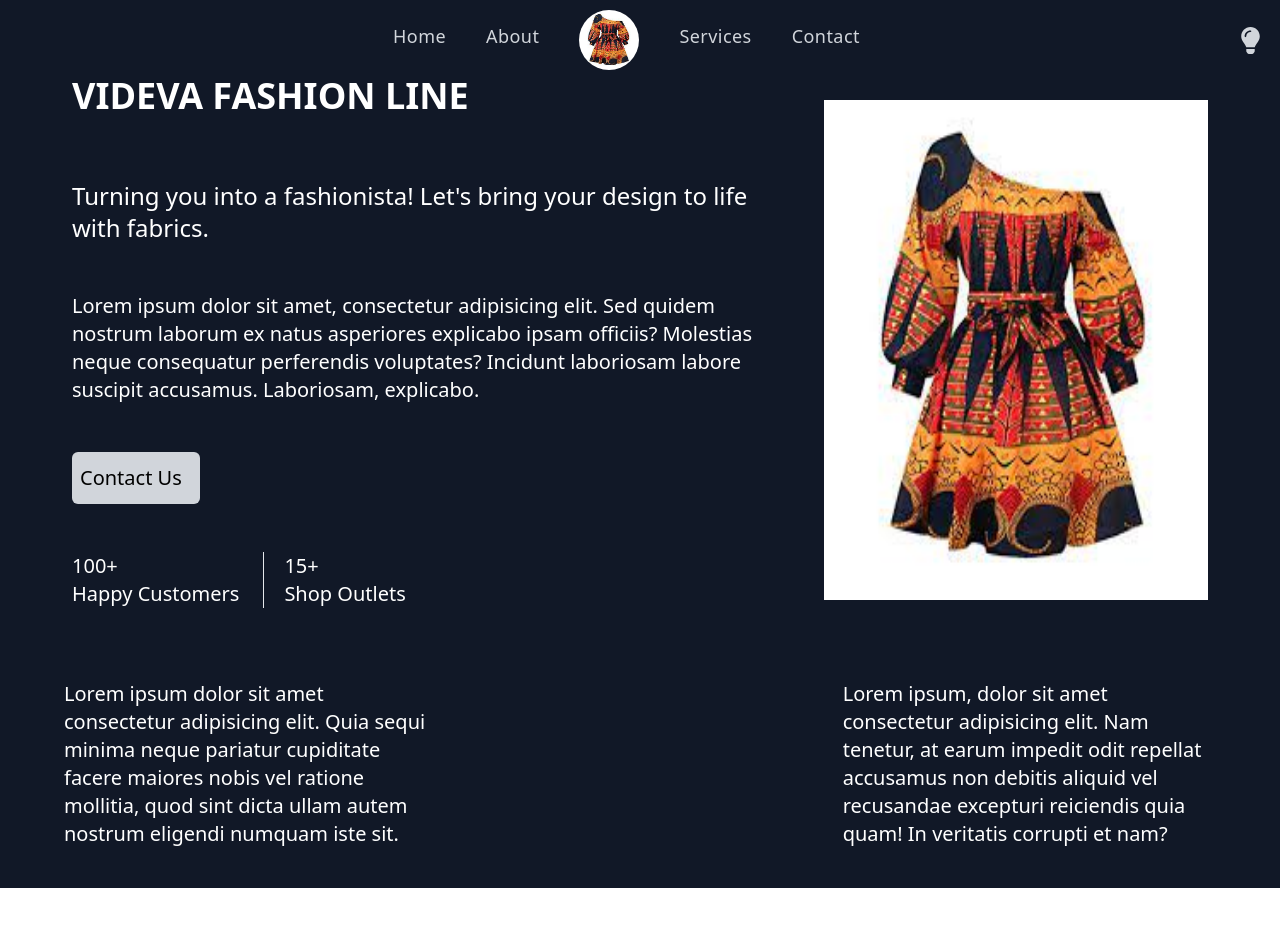
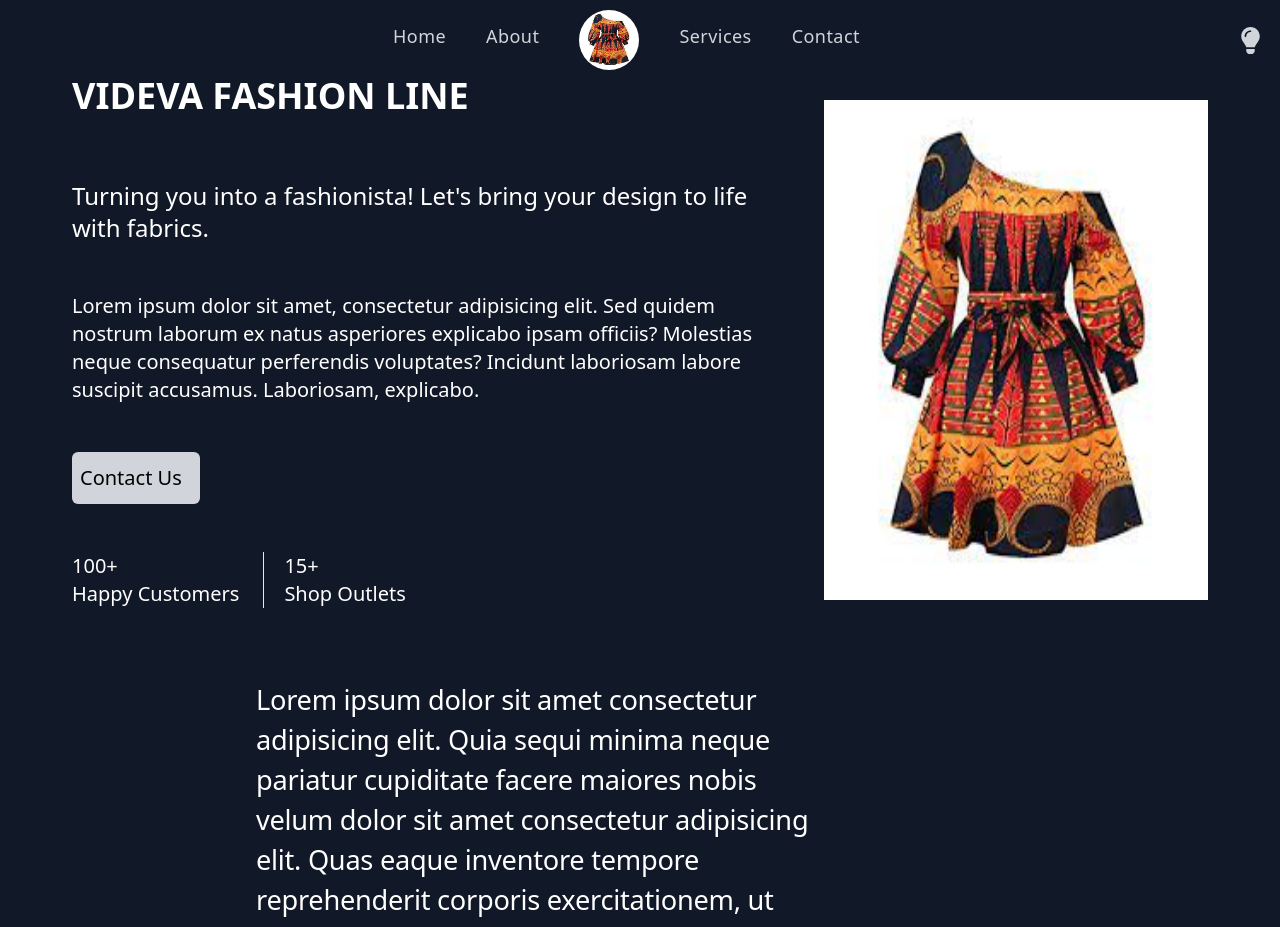
Before and after one commit to segunajibola/Videva-Fashion-Line, a React (Vite) app: page / in a window 1280 px wide. Shown: the top 927 px of the page. Built offline with nearby package versions, Linux system fonts and the light colour scheme.

Commit message:
changeUI

```diff
--- a/src/components/Home.jsx
+++ b/src/components/Home.jsx
@@ -47,16 +47,14 @@ const Home = () => {
         </div>
       </header>
 
-      <section className="bg-gray-900 dark:bg-gray-100 text-white p-10 text-xl">
-        <div className="w-[90vw] mx-auto">
-          <div className="grid grid-cols-6 gap-4">
-            <p className="col-start-1 col-end-3">
+      <section className="bg-gray-900 dark:bg-gray-100 text-white p-10 text-2xl">
+        <div className="w-[60vw] mx-auto">
+          <div className="grid grid-cols-4 grid-rows-2 gap-y-8 gap-x-4">
+            <p className="col-start-1 col-span-3 row-start-1 text-demo1">
               Lorem ipsum dolor sit amet consectetur adipisicing elit. Quia
-              sequi minima neque pariatur cupiditate facere maiores nobis vel
-              ratione mollitia, quod sint dicta ullam autem nostrum eligendi
-              numquam iste sit.
+              sequi minima neque pariatur cupiditate facere maiores nobis velum dolor sit amet consectetur adipisicing elit. Quas eaque inventore tempore reprehenderit corporis exercitationem, ut excepturi eligendi porro? Sit quas labore hic illum corporis enim aliquid excepturi? Deleniti, dolore.
             </p>
-            <p className="col-end-7 col-span-2">
+            <p className="col-end-6 col-span-3 row-start-2 text-xl">
               Lorem ipsum, dolor sit amet consectetur adipisicing elit. Nam
               tenetur, at earum impedit odit repellat accusamus non debitis
               aliquid vel recusandae excepturi reiciendis quia quam! In
--- a/tailwind.config.cjs
+++ b/tailwind.config.cjs
@@ -6,7 +6,15 @@ module.exports = {
   ],
   darkMode: "class", // or 'media' or 'class'
   theme: {
-    extend: {},
+    extend: {
+      fontSize: {
+        'demo1': ['1.7rem', {
+          lineHeight: '2.5rem',
+          letterSpacing: '-0.01em',
+          fontWeight: '500',
+        }]
+      }
+    },
   },
   plugins: [],
 }
```
